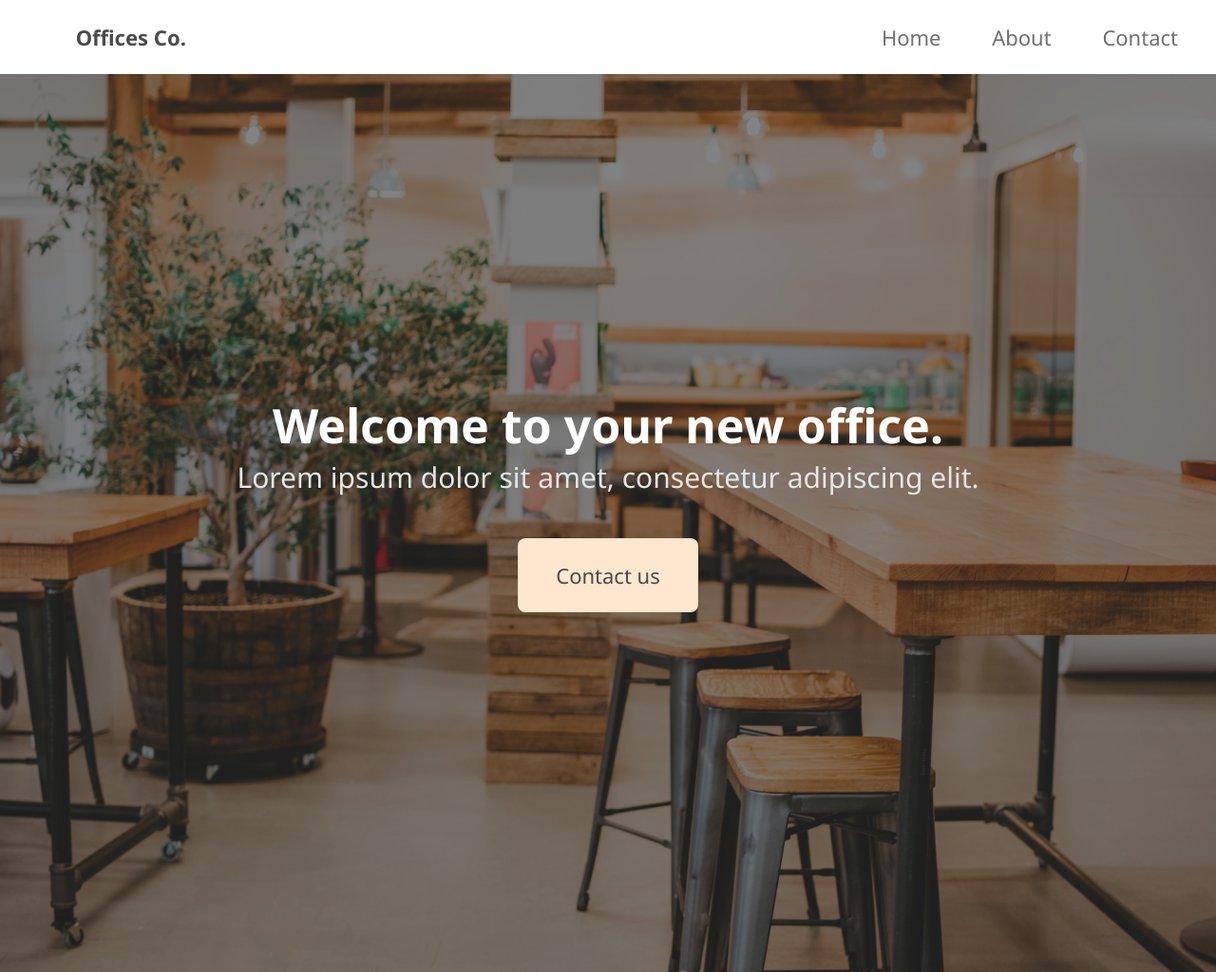
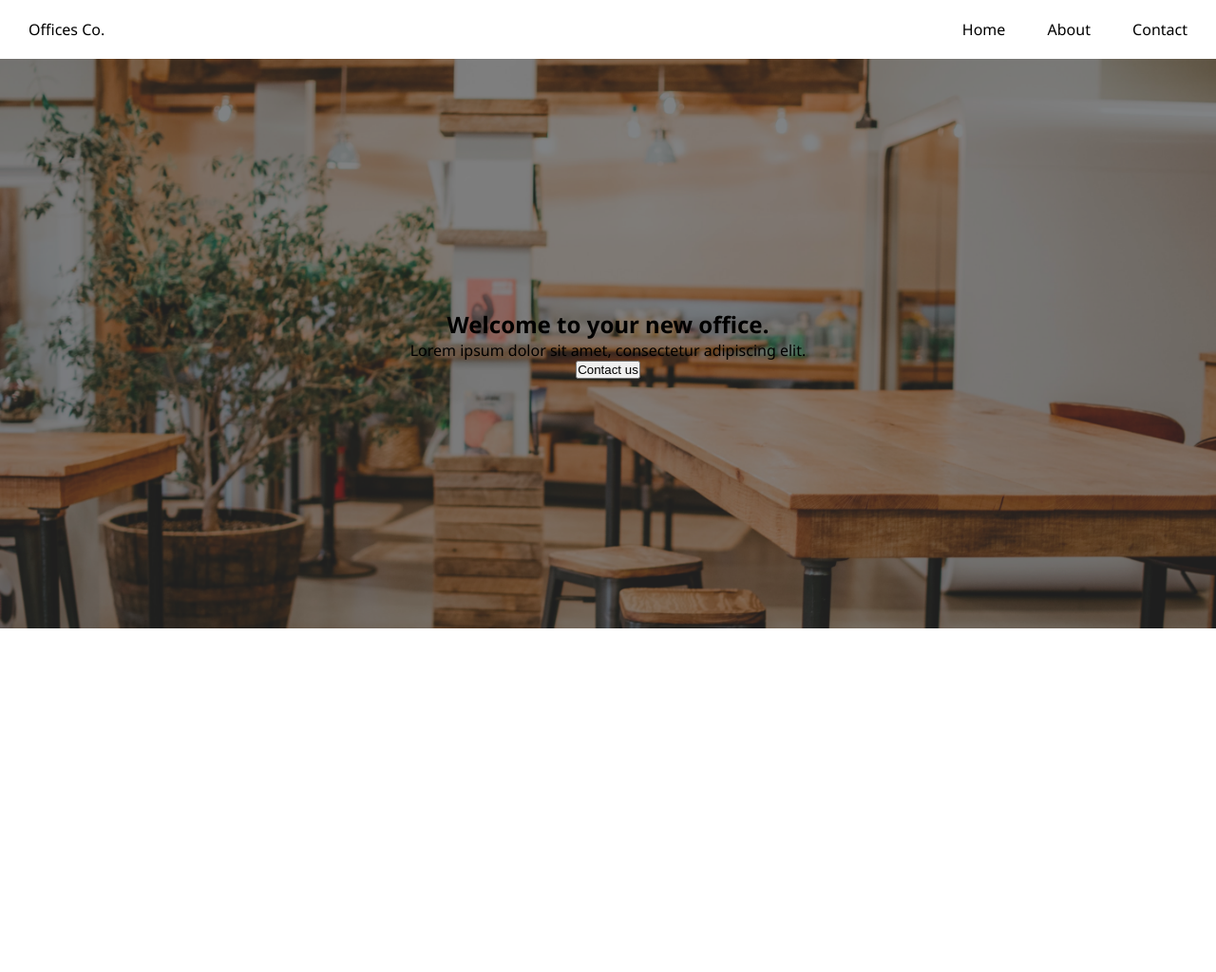
Before and after one commit to viveralia/vanilla-css, a website built with Parcel: page src/index.html in a window 1280 px wide. Shown: the whole page at 95% size. After the commit the page ends 800 px from the top, so only its background shows below. Built offline with nearby package versions, Linux system fonts and the light colour scheme.

Commit message:
feedback

```diff
--- a/src/index.html
+++ b/src/index.html
@@ -5,7 +5,10 @@
     <meta name="viewport" content="width=device-width, initial-scale=1.0" />
     <!-- You can't normally link sass files like here, this is thanks to he magic of
     javascript ✨ -->
-    <link href="https://fonts.googleapis.com/css2?family=Noto+Sans:wght@400;700&display=swap" rel="stylesheet">
+    <link
+      href="https://fonts.googleapis.com/css2?family=Noto+Sans:wght@400;700&display=swap"
+      rel="stylesheet"
+    />
 
     <link rel="stylesheet" href="./styles/index.scss" />
     <title>Vanilla CSS</title>
@@ -13,10 +16,8 @@
   <body>
     <!-- Your layout here 👇 -->
     <header>
+      <p>Offices Co.</p>
       <nav>
-        <div class="office">
-          <p>Offices Co.</p>
-        </div>
         <ul>
           <li>Home</li>
           <li>About</li>
@@ -26,11 +27,9 @@
     </header>
 
     <section>
-      <div class="center">
-        <h1>Welcome to your new office.</h1>
-        <p>Lorem ipsum dolor sit amet, consectetur adipiscing elit.</p>
-        <button>Contact us</button>
-      </div>
+      <h1>Welcome to your new office.</h1>
+      <p>Lorem ipsum dolor sit amet, consectetur adipiscing elit.</p>
+      <button>Contact us</button>
     </section>
   </body>
 </html>
--- a/src/styles/index.scss
+++ b/src/styles/index.scss
@@ -6,72 +6,39 @@
   box-sizing: border-box;
 }
 
+body {
+  font-family: "Noto Sans", sans-serif;
+}
+
 header {
+  display: flex;
+  align-items: center;
+  justify-content: space-between;
+  padding: 20px 30px;
+
   nav {
-    font-family: Noto Sans;
-    font-size: 22px;
-    text-align: right;
-    display: flex;
-    align-items: center;
-
-    ul{
-      width: 100%;
-      padding-right: 1rem;
+    ul {
       li {
-        color: #707070;
-        font-weight: 500;
-        display: inline-block;
-        margin: 1.5rem;
+        list-style-type: none;
+        display: inline;
+        margin: 0 20px;
+        &:first-child {
+          margin-left: 0;
+        }
+        &:last-child {
+          margin-right: 0;
+        }
       }
-    }
-
-    .office {
-      width: 200px;
-      font-weight: 800;
-      color: #4B4B4B;
-      margin: 0 2rem;
     }
   }
 }
 
 section {
-  background-image: url(../Background.png);
-  width: 100%;
-  height: 946px;
+  background-image: url("../Background.png");
+  background-size: cover;
+  height: 600px;
   display: flex;
+  flex-direction: column;
   align-items: center;
   justify-content: center;
-
-  .center {
-    text-align: center;
-    h1 {
-      color: #FFFFFF;
-      height: 68px;
-      font-family: Noto Sans;
-      font-weight: bold;
-      font-size: 50px;
-      line-height: 68px;
-    }
-
-    p {
-      color: #E6E6E6;
-      height: 41px;
-      font-family: Noto Sans;
-      font-weight: 500;
-      font-size: 30px;
-      line-height: 41px;
-    }
-
-    button {
-      padding: 1.5rem 2.5rem;
-      color: #4B4B4B;
-      background-color: #FFE6CF;
-      border-radius: 8px;
-      font-family: Noto Sans;
-      font-weight: 500;
-      font-size: 22px;
-      margin: 2em;
-      border: none;
-    }
-  }
 }
```
